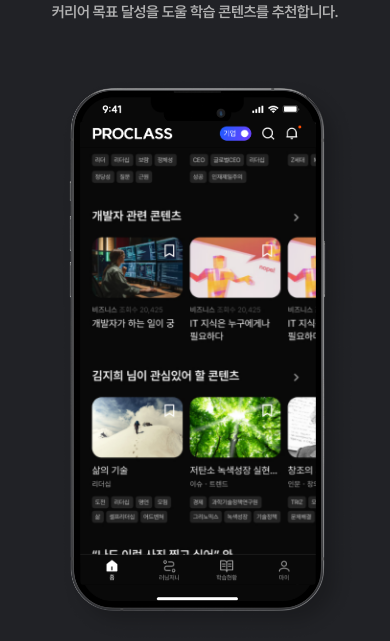
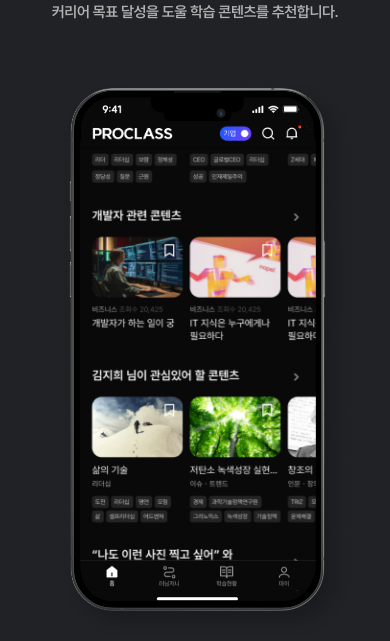
Before and after one commit to sso214/proclass, a React (Create React App) app: page / in a window 390 px wide. Shown: the part 2087-2728 px from the top of the page. Built offline with nearby package versions, Linux system fonts and the light colour scheme.

Commit message:
style : phone 이미지 교체

```diff
--- a/src/style.scss
+++ b/src/style.scss
@@ -249,8 +249,8 @@ header {
       top: 11%;
       left: 17%;
       width: 60.5%;
-      height: 75%;
-      border-radius: 4px;
+      height: 76%;
+      border-radius: 24px;
       background: #000;
 
       img {
@@ -655,7 +655,7 @@ header {
   width: 100%;
   overflow: hidden;
   text-align: center;
-  margin: 0 auto 0 3.5%;
+  margin: 0 auto 0 0;
 
   img {
     width: 90%;
@@ -663,11 +663,11 @@ header {
 
   & > div {
     position: absolute;
-    top: 7%;
-    left: 17%;
-    width: 60.5%;
-    height: 82%;
-    border-radius: 29px;
+    top: 8%;
+    left: 16%;
+    width: 68%;
+    height: 85%;
+    border-radius: 18px;
     overflow: hidden;
   }
 }
```
Also changed, not shown: public/image/phone.png.
